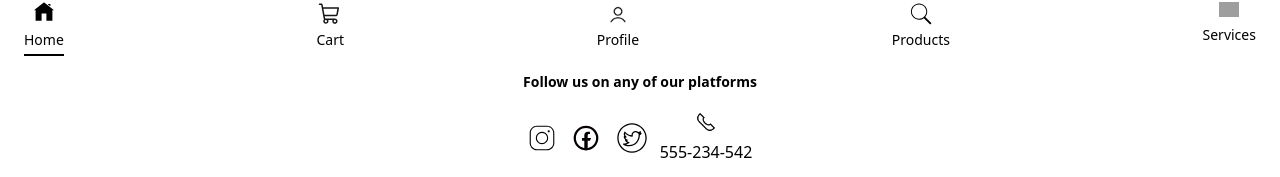
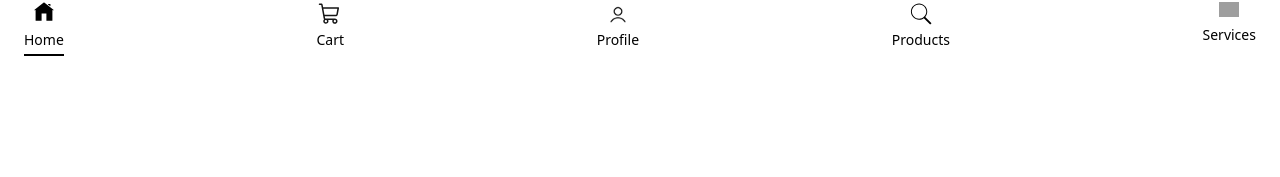
Before and after one commit to Ju-danoo7/ReactBased_Pastries_APP, a React (Vite) app: page / in a window 1280 px wide. Shown: the part 1644-1821 px from the top of the page. After the commit the page ends 1716 px from the top, so only its background shows below. Built offline with nearby package versions, Linux system fonts and the light colour scheme; grey boxes are pictures that could not be loaded.

Commit message:
update footer

```diff
--- a/src/assets/components/Footer.jsx
+++ b/src/assets/components/Footer.jsx
@@ -25,7 +25,7 @@
                     <span className="text-sm">Services</span>
                 </NavLink>
             </div>
-            <div className="flex flex-col items-center justify-center gap-5 px-4 pb-4">
+            {/* <div className="flex flex-col items-center justify-center gap-5 px-4 pb-4">
                 <span className="text-sm font-semibold">Follow us on any of our platforms</span>
                 <ul className="flex items-center justify-center gap-3">
                     <a href="#"><img src="./images/instagram.svg" alt="instagram-icon" className="w-7" /></a>
@@ -36,7 +36,7 @@
                         <span className="">555-234-542</span>
                     </li>
                 </ul>
-            </div>
+            </div> */}
         </>
     )
 }
```
